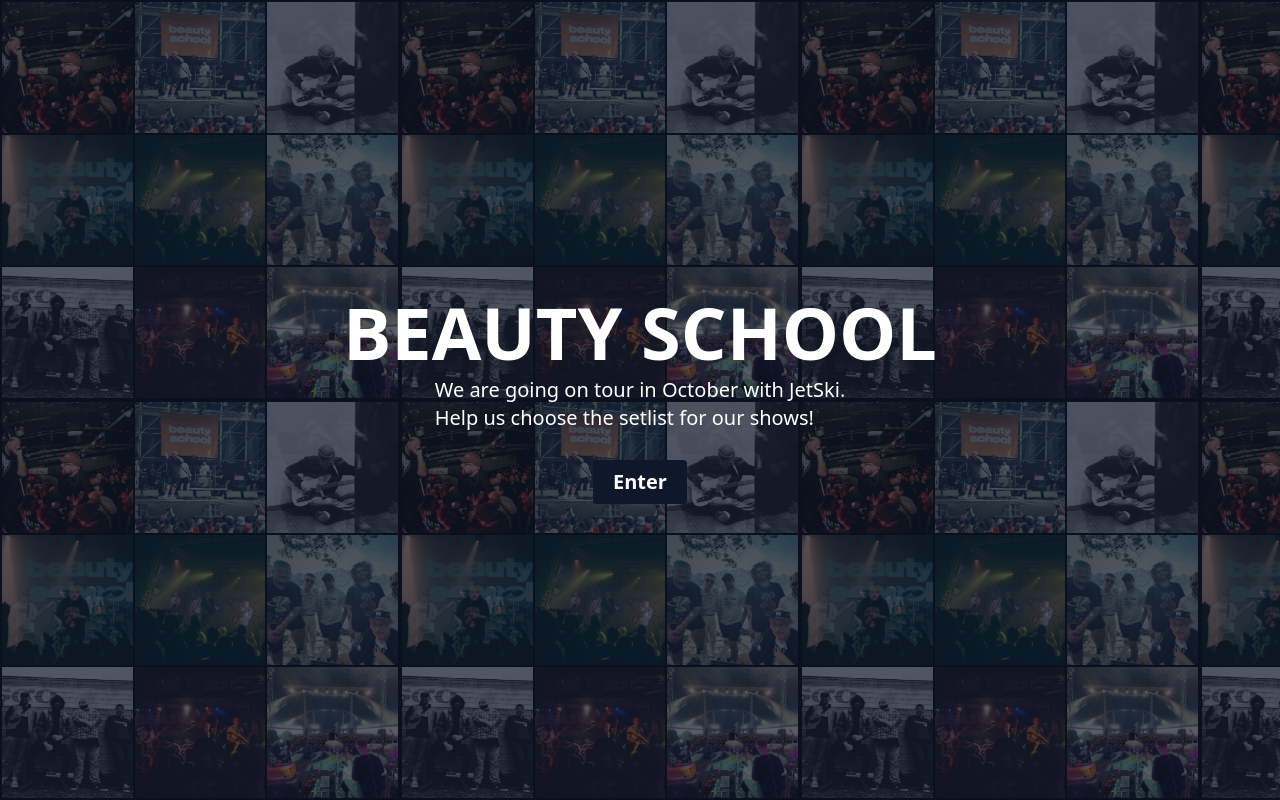
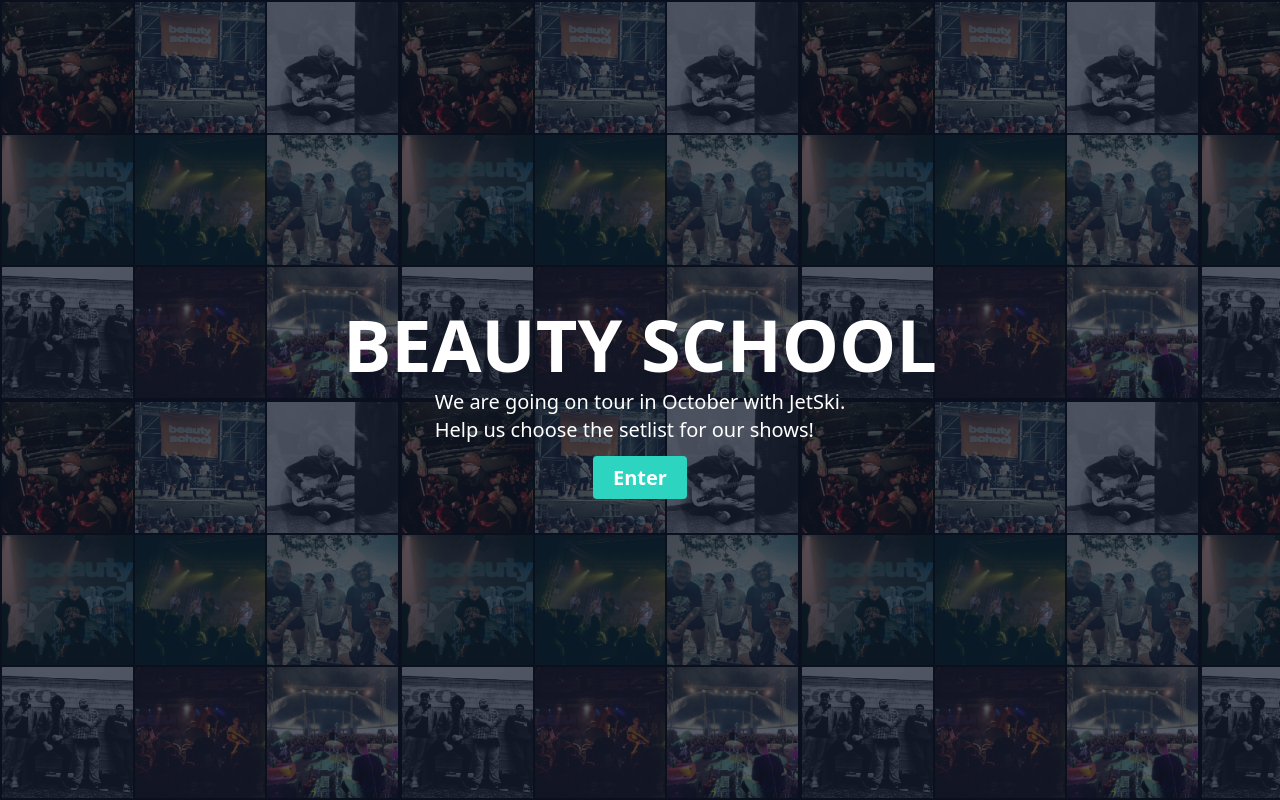
Before and after one commit to JBlackburn94/setlist, a Next.js app: page / in a window 1280 px wide. Built offline with nearby package versions, Linux system fonts and the light colour scheme.

Commit message:
adds animation to home page

```diff
--- a/app/page.tsx
+++ b/app/page.tsx
@@ -1,26 +1,103 @@
 "use client";
 import Link from "next/link";
+import { motion } from "framer-motion";
 
 export default function Home() {
   return (
     <div>
-      <main className="flex justify-center items-center flex-col h-screen gap-7 bg-slate-900 bg-opacity-70 text-white">
-        <div className="flex flex-col items-center gap-2">
-          <h1 className="font-black uppercase text-5xl md:text-6xl lg:text-7xl">
+      <main className="flex justify-center items-center flex-col h-screen gap-7 bg-slate-900 bg-opacity-70 text-white relative">
+        <motion.div
+          initial={{ opacity: 1, y: 0 }}
+          animate={{ opacity: 0, y: "-100" }}
+          transition={{ delay: 1.4, duration: 0.2 }}
+          className="h-screen w-full flex justify-center items-center bg-black gap-2 relative"
+        >
+          <motion.div
+            initial={{ scale: 1 }}
+            animate={{ scale: 0 }}
+            transition={{ delay: 0.8, duration: 0.2 }}
+            className="w-auto overflow-hidden absolute"
+          >
+            <motion.p
+              initial={{ x: "100%" }}
+              animate={{ x: 0 }}
+              transition={{ delay: 0.2, duration: 0.2, type: "spring" }}
+              className="text-xl font-black text-teal-400"
+            >
+              Beauty
+            </motion.p>
+            <motion.p
+              initial={{ x: "-100%" }}
+              animate={{ x: 0 }}
+              transition={{ delay: 0.3, duration: 0.2 }}
+              className="text-xl font-black"
+            >
+              School
+            </motion.p>
+          </motion.div>
+          <motion.div
+            initial={{ scale: 0 }}
+            animate={{ scale: 1 }}
+            transition={{ delay: 0.8, duration: 0.2 }}
+            className="h-auto flex flex-row gap-2 overflow-hidden absolute"
+          >
+            <motion.p
+              initial={{ y: "100%" }}
+              animate={{ y: 0 }}
+              transition={{ delay: 0.9, duration: 0.2 }}
+              className="text-xl font-black text-teal-400"
+            >
+              Beauty
+            </motion.p>
+            <motion.p
+              initial={{ y: "-100%" }}
+              animate={{ y: 0 }}
+              transition={{ delay: 1.1, duration: 0.2 }}
+              className="text-xl font-black"
+            >
+              School
+            </motion.p>
+          </motion.div>
+        </motion.div>
+        <motion.div
+          initial={{ opacity: 0 }}
+          animate={{ opacity: 1 }}
+          transition={{ delay: 1.6, duration: 0.2 }}
+          className="flex flex-col justify-center items-center gap-5 absolute"
+        >
+          <div className="flex flex-col h-auto overflow-hidden items-center gap-2">
+            <motion.h1
+              initial={{ y: "-100%" }}
+              animate={{ y: 0 }}
+              transition={{ delay: 1.8, duration: 0.2 }}
+              className="font-black uppercase text-5xl md:text-6xl lg:text-7xl"
+            >
               Beauty School
-          </h1>
-          <p className="text-md md:text-xl">
+            </motion.h1>
+            <motion.p
+              initial={{ y: "100%" }}
+              animate={{ y: 0 }}
+              transition={{ delay: 1.8, duration: 0.2 }}
+              className="text-md md:text-xl"
+            >
               We are going on tour in October with JetSki.
               <br />
               Help us choose the setlist for our shows!
-          </p>
+            </motion.p>
           </div>
+          <motion.span
+            initial={{ opacity: 0 }}
+            animate={{ opacity: 1 }}
+            transition={{ delay: 2, duration: 0.2 }}
+          >
             <Link
-          className="bg-slate-900 hover:bg-slate-600 hover:scale-110 duration-100 transition-all ease-in-out px-5 py-2 text-xl rounded font-bold"
+              className="bg-teal-400 hover:bg-teal-200 hover:scale-110 duration-100 transition-all ease-in-out px-5 py-2 text-xl rounded font-bold"
               href={"/setlist"}
             >
               Enter
             </Link>
+          </motion.span>
+        </motion.div>
       </main>
     </div>
   );
```
Lines whose indentation alone changed are shown as unchanged.
